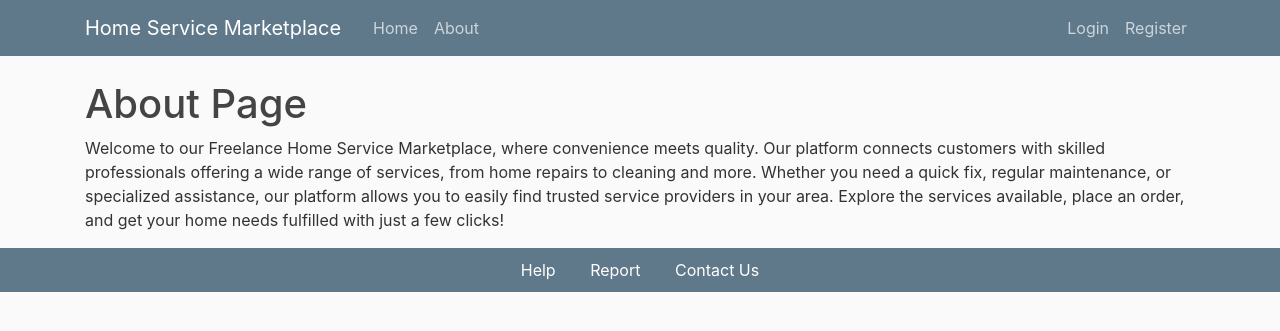
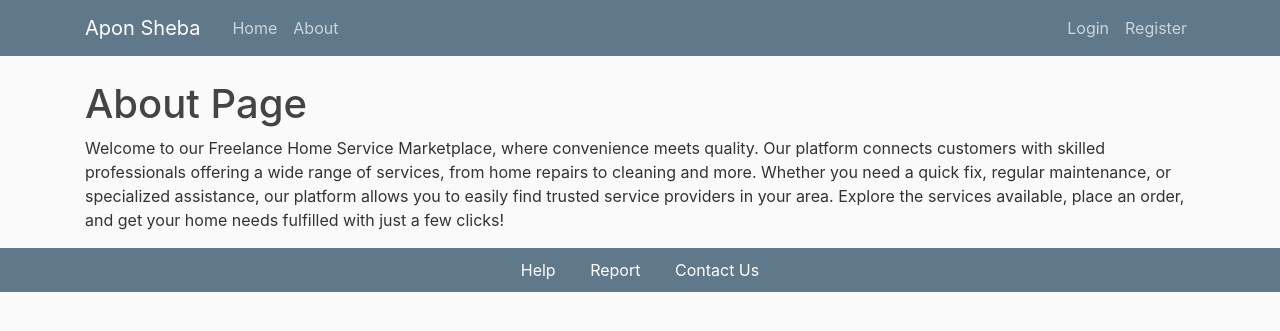
Before and after one commit to anda22101/FINAL, a Flask app: page /about in a window 1280 px wide. Shown: the top 331 px of the page. Run offline with Flask 3, Linux system fonts and the light colour scheme; some libraries are stand-ins or nearby versions.

Commit message:
Update layout.html

```diff
--- a/flaskapp/templates/layout.html
+++ b/flaskapp/templates/layout.html
@@ -28,7 +28,7 @@
     <header class="site-header">
       <nav class="navbar navbar-expand-md navbar-dark bg-steel fixed-top">
         <div class="container">
-          <a class="navbar-brand mr-4" href="/">Home Service Marketplace</a>
+          <a class="navbar-brand mr-4" href="/">Apon Sheba</a>
           <button class="navbar-toggler" type="button" data-toggle="collapse" data-target="#navbarToggle" aria-controls="navbarToggle" aria-expanded="false" aria-label="Toggle navigation">
             <span class="navbar-toggler-icon"></span>
           </button>
```
